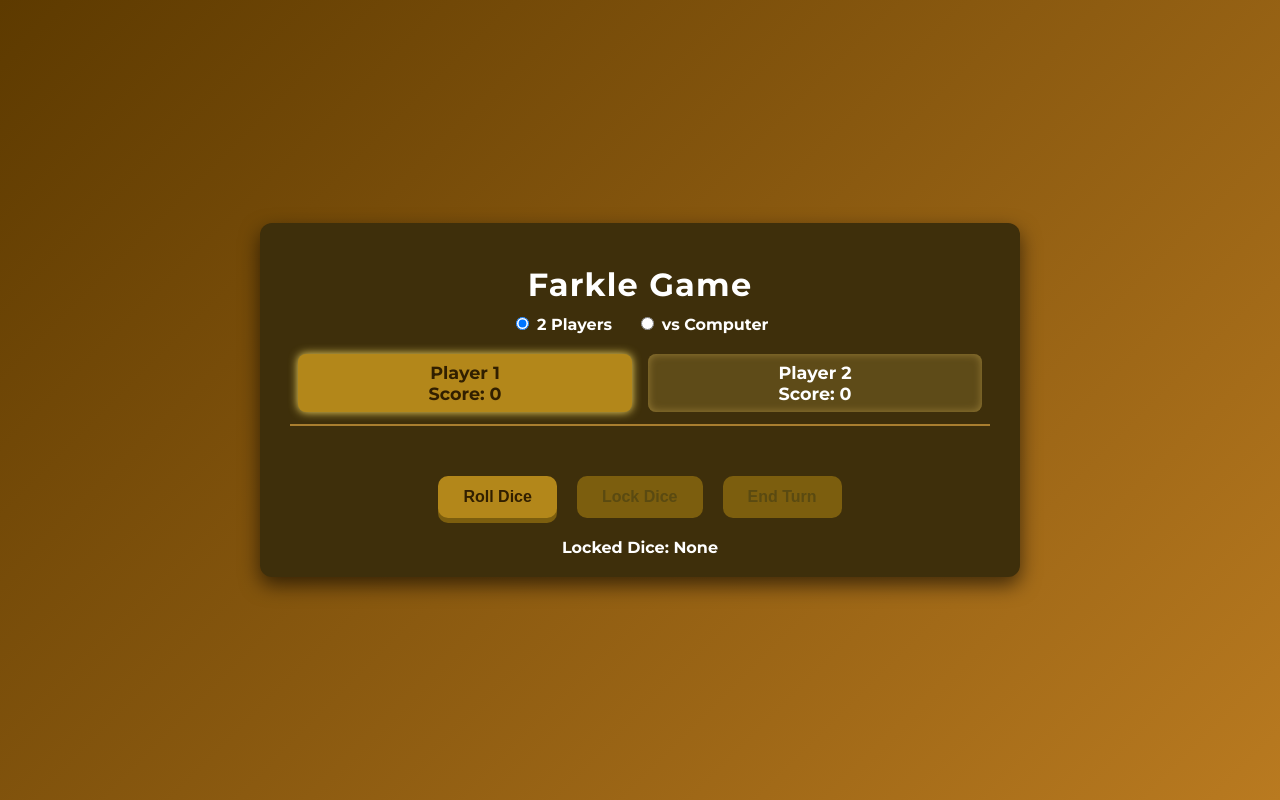
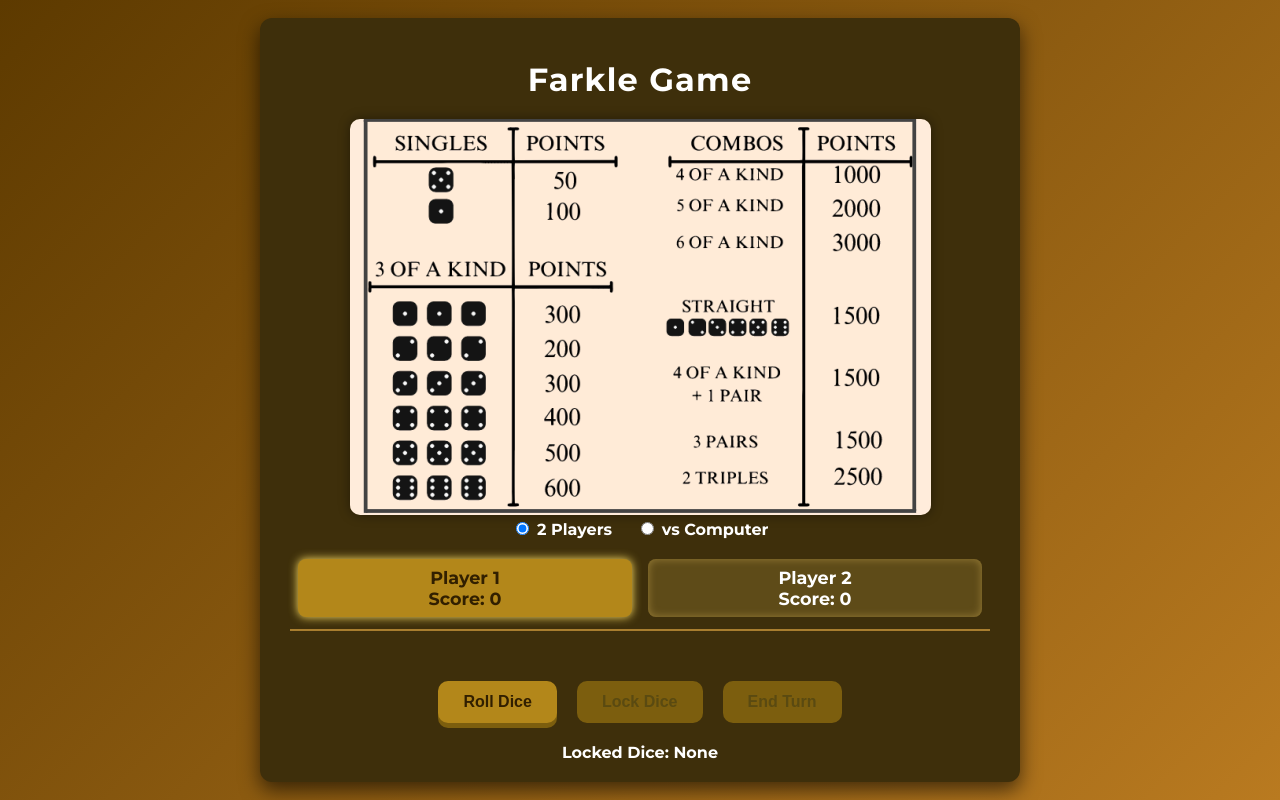
Before and after one commit to Virat-Shrimali/farkle-saturday, a plain HTML site: page index.html in a window 1280 px wide. Drawn offline with Linux system fonts and the light colour scheme.

Commit message:
Update index.html

```diff
--- a/index.html
+++ b/index.html
@@ -147,6 +147,11 @@
 <body>
   <div class="container">
     <h1>Farkle Game</h1>
+    <!-- Add this inside the .container div, preferably under the <h1> tag -->
+    <div style="text-align: center; margin-top: 20px;">
+      <img src="scoring.png" alt="Farkle Scoring Guide" style="max-width: 100%; border-radius: 10px; box-shadow: 0 0 12px rgba(0,0,0,0.4);">
+    </div>
+
     <div id="mode-select">
       <label><input type="radio" name="gameMode" value="2p" checked> 2 Players</label>
       <label><input type="radio" name="gameMode" value="vsComputer"> vs Computer</label>
```
